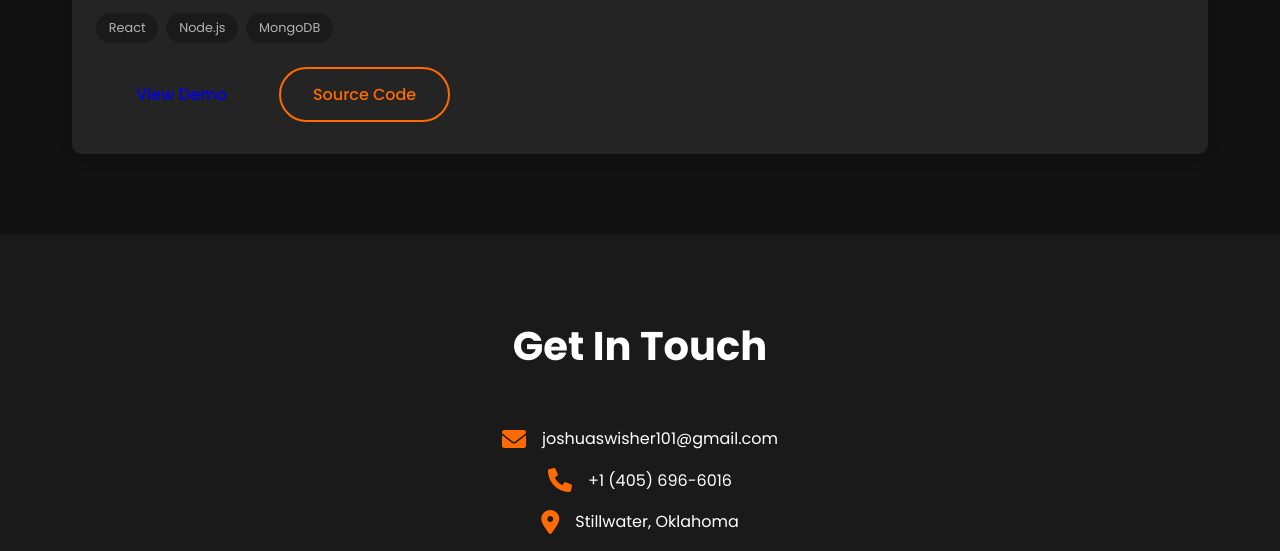
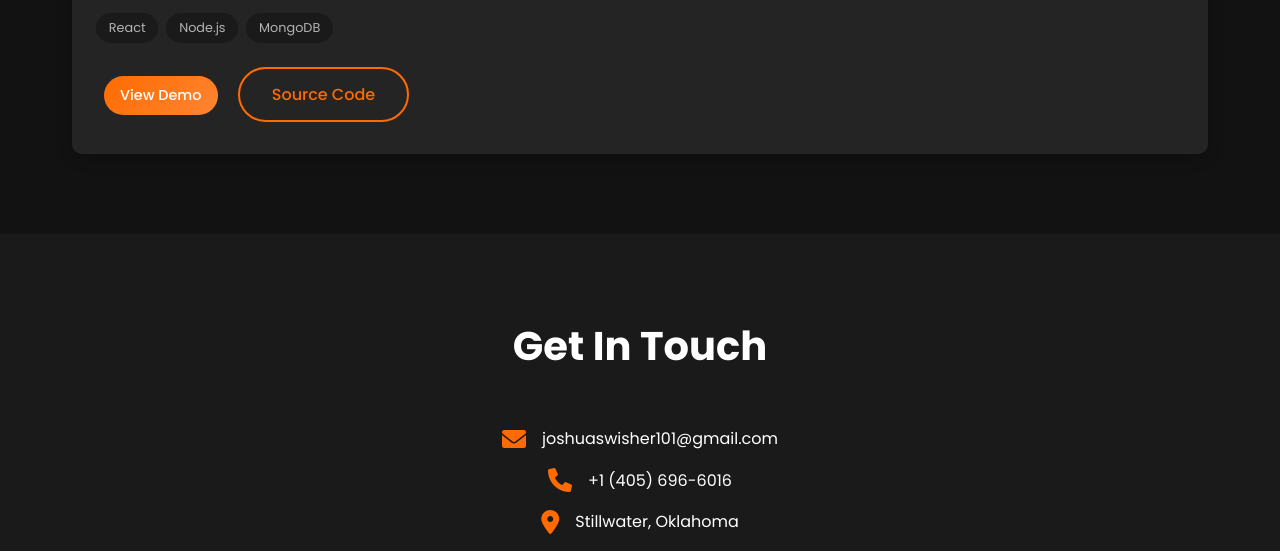
Before and after one commit to Poples/Poples.github.io, a plain HTML site: page index.html in a window 1280 px wide. Shown: the part 2317-2868 px from the top of the page. Drawn offline with Linux system fonts and the light colour scheme.

Commit message:
yeah it was improper class

```diff
--- a/index.html
+++ b/index.html
@@ -103,7 +103,7 @@
                             <span>MongoDB</span>
                         </div>
                         <div class="project-links">
-                            <a href="#" class="btn small">View Demo</a>
+                            <a href="#" class="btn primary small">View Demo</a>
                             <a href="#" class="btn small secondary">Source Code</a>
                         </div>
                     </div>
```
